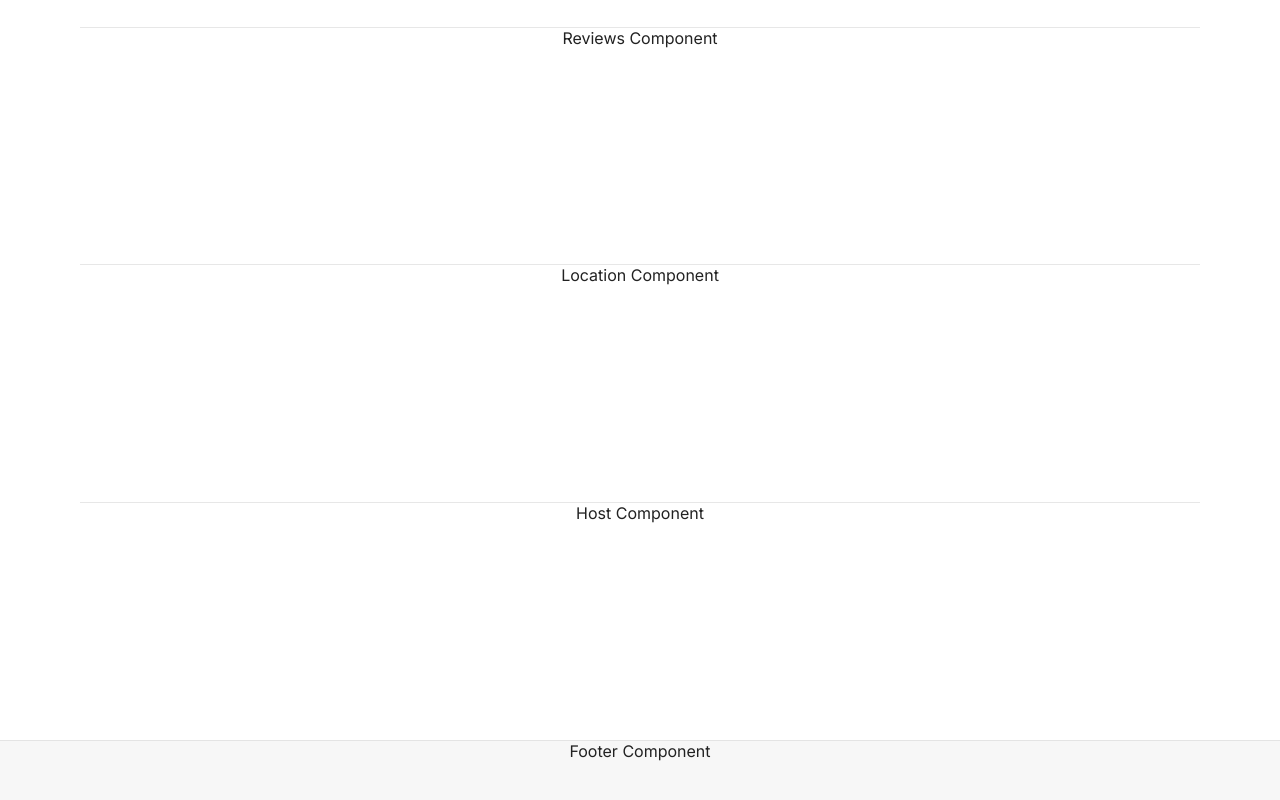
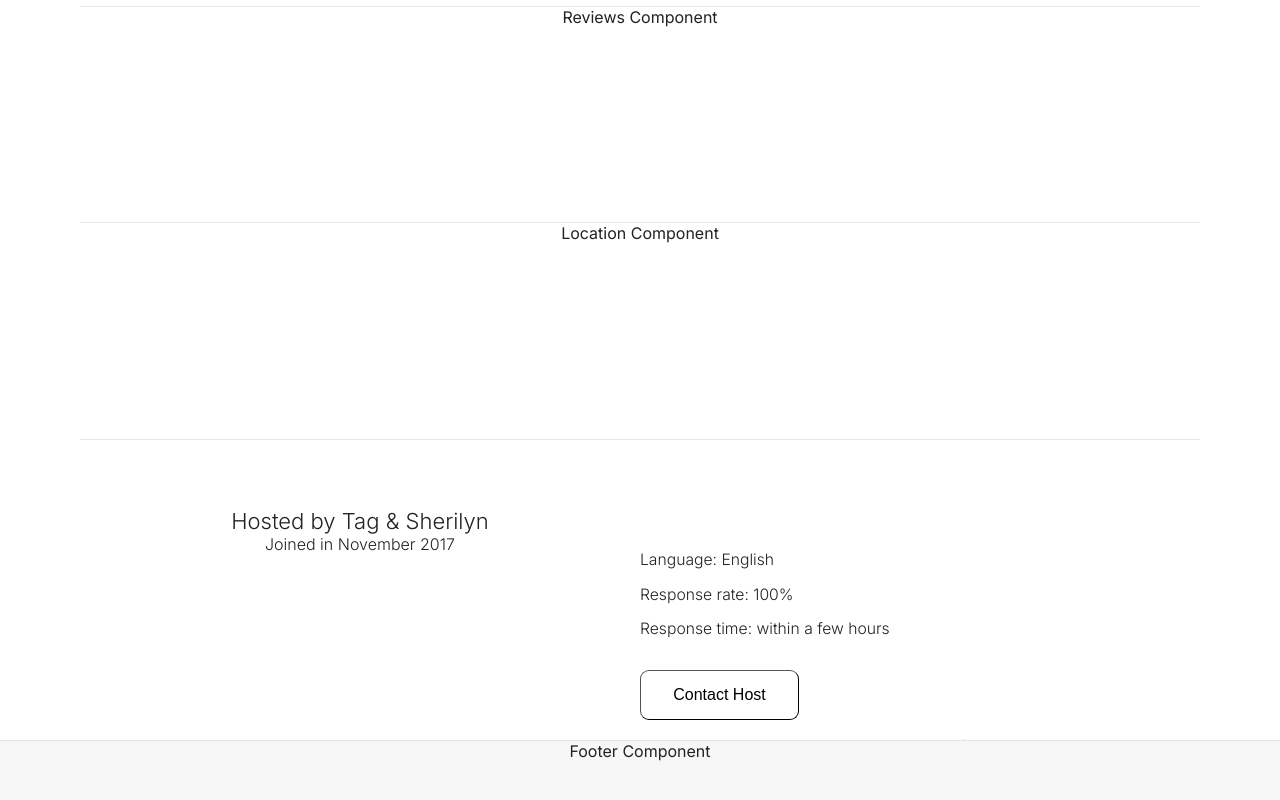
Before and after one commit to Chris-SoftDev/FEC-Project, a React (Vite) app: page / in a window 1280 px wide. Shown: the part 290-1090 px from the top of the page. Built offline with nearby package versions, Linux system fonts and the light colour scheme.

Commit message:
starting host

```diff
--- a/src/Components/Host.css
+++ b/src/Components/Host.css
@@ -0,0 +1,64 @@
+@import url('https://fonts.googleapis.com/css2?family=Manrope:wght@200;300;400;500;600;700;800&display=swap');
+@import url('https://fonts.googleapis.com/css2?family=Inter:wght@100;200;300;400;500;600;700;800;900&display=swap');
+
+.myhost-container {
+    font-weight: 300;
+    display: flex;
+    flex-direction: row;
+    justify-content: space-between;
+    border-bottom: 1px solid rgba(221, 221, 221, .7);
+}
+
+.host-cohost {
+    height: auto;
+    width: 50%;
+    padding-top: 3em;
+}
+
+.host {
+    display: flex;
+    flex-direction: column;
+}
+
+.hosted-by{
+    font-size: 22px;
+}
+
+
+.contact-host {
+    width: 50%;
+    text-align: left;
+}
+
+.contact {
+    list-style-type: none;
+    font-size: 15.7px;
+    padding-top: 7em;
+
+}
+
+.contact li {
+    padding-bottom: 1em;
+}
+
+.contact-btn-div {
+    padding-top: 1em;
+}
+
+.contact-btn {
+    background-color: white;
+    padding: 15px 32px;
+    border-radius: 9px;
+    border-width: 1px;
+    font-size: 16px;
+    width: 159px;
+}
+
+.payment-protect {
+    display: flex;
+    padding-top: 1em;
+}
+
+.thingstoknow {
+    display: flex;
+}
--- a/src/Components/Host.jsx
+++ b/src/Components/Host.jsx
@@ -2,7 +2,45 @@ import './Host.css'
 
 function Host() {
     return (
-        <p>Host Component</p>
+        <div>
+            <div className = "myhost-container">
+                <div className = "host-cohost">
+                    <div className ="host">
+                        <div className= "host-img-container">
+                            <img className ="host-img">{/*DATA.img*/}</img>
+                        </div>
+                        <div className ="host-name">
+                            <div className ="hosted-by">Hosted by Tag & Sherilyn</div>
+                            {/*<div className ="hosted-by">Hosted by {DATA.host} & {DATA.cohost}</div>*/}
+                            <div className= "month-year">Joined in November 2017</div>
+                            {/*<div className= "month-year">Joined in {DATA.month} {DATA.year}</div>*/}
+                        </div>
+                    </div>
+                    <div className ="cohost">
+												<div>
+
+												</div>
+                    </div>
+                </div>
+                <div className = "contact-host">
+                    <ul className ="contact">
+                        <li>Language: English</li>
+                        <li>Response rate: 100%</li>
+                        <li>Response time: within a few hours</li>
+                    </ul>
+										<div className= "contact-btn-div">
+                    	<button className= "contact-btn">Contact Host</button>
+										</div>
+										<div className ="payment-protect">
+                        <div>LOGO</div>
+                        <p>To protect your payment, never transfer money or communicate outside of the Airbnb website or app.</p>
+                    </div>
+                </div>
+            </div>
+            <div className ='thingstoknow'>
+                <div>Things to know</div>
+            </div>
+        </div>
      );
 }
 
```
